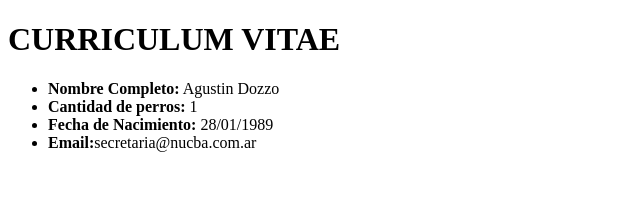
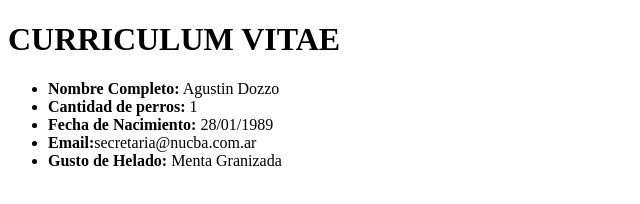
Before and after one commit to AgustinDozzo/Repaso-git, a plain HTML site: page Clase_02/index.html in a window 1280 px wide. Shown: the whole page, without its empty margins (0-640 px from the left). Drawn offline with Linux system fonts and the light colour scheme.

```diff
--- a/Clase_02/index.html
+++ b/Clase_02/index.html
@@ -14,6 +14,7 @@
       <!-- Se utiliza "b" porque viene del boldd negrita) solo visual, sin significado semantico, porque sino para ellos estaria la etiqqueta "strong"-->
       <li><b>Fecha de Nacimiento: </b>28/01/1989</li>
       <li><b>Email:</b>secretaria@nucba.com.ar</li>
+      <li><b>Gusto de Helado: </b>Menta Granizada</li>
     </ul>
   </body>
 </html>
```
